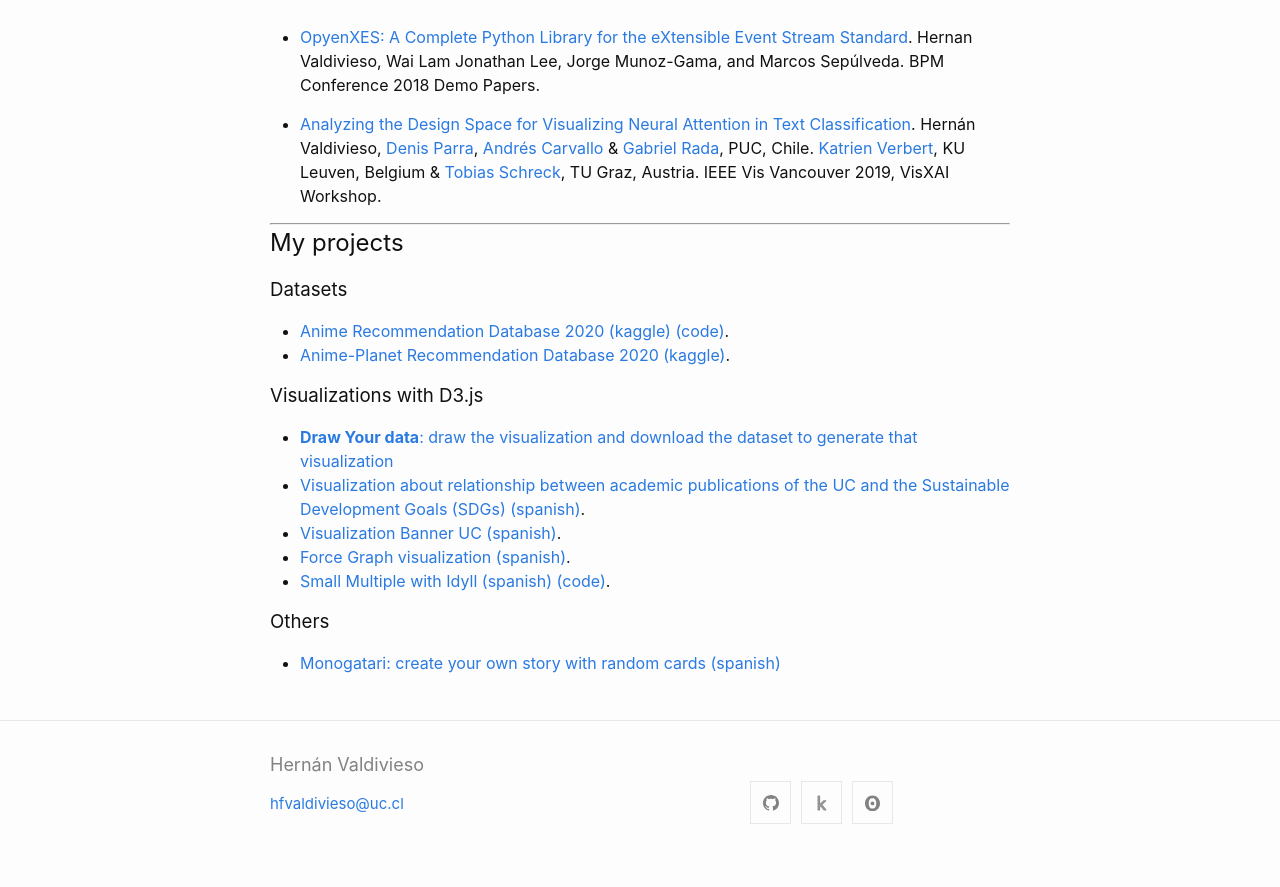
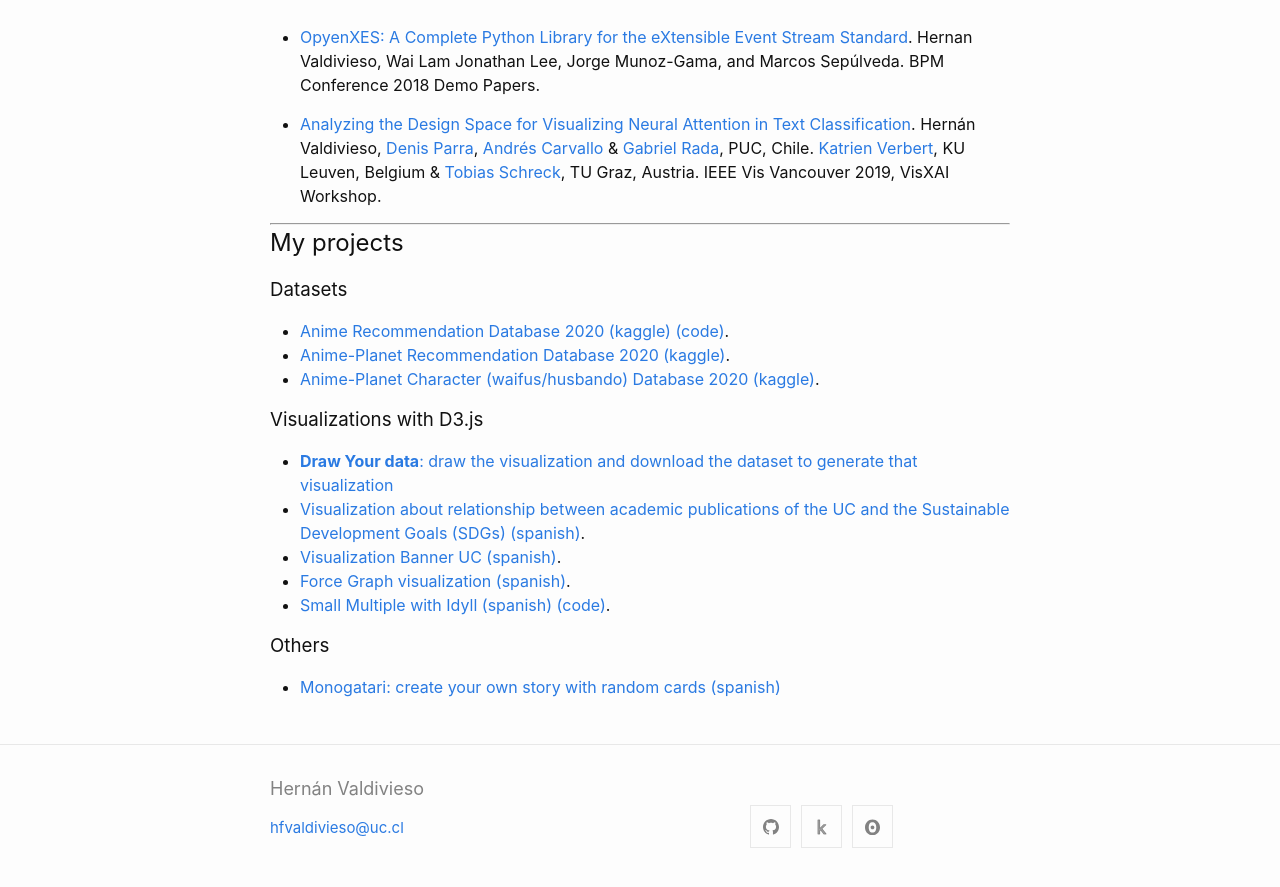
Before and after one commit to Hernan4444/hernan4444.github.io, a Jekyll site: the page built from index.md, in a window 1280 px wide and 900 px high, scrolled down 834 px. Shown: the top 887 px of the window. Built offline with Jekyll 4.4.1, drawn with Linux system fonts in a browser that asks for light colours.

Commit message:
Update index.md

```diff
--- a/index.md
+++ b/index.md
@@ -41,6 +41,9 @@ Information Visualization, Applications of Data Mining & Machine Learning
 
 - [Anime Recommendation Database 2020 (kaggle)][kaggle anime myanimelist link] [(code)][anime github repo].
 - [Anime-Planet Recommendation Database 2020 (kaggle)][kaggle anime anime-planet link].
+- [Anime-Planet Character (waifus/husbando) Database 2020 (kaggle)][kaggle waifus/husbando anime-planet link].
+
+
 
 ### Visualizations with D3.js
 
@@ -73,3 +76,4 @@ Information Visualization, Applications of Data Mining & Machine Learning
 [kaggle anime myanimelist link]: https://www.kaggle.com/hernan4444/anime-recommendation-database-2020
 [kaggle anime anime-planet link]: https://www.kaggle.com/hernan4444/animeplanet-recommendation-database-2020
 [draw_your_data]: https://hernan4444.github.io/draw-your-data/
+[kaggle waifus/husbando anime-planet link]: https://www.kaggle.com/hernan4444/animeplanet-character-recommendation
```
